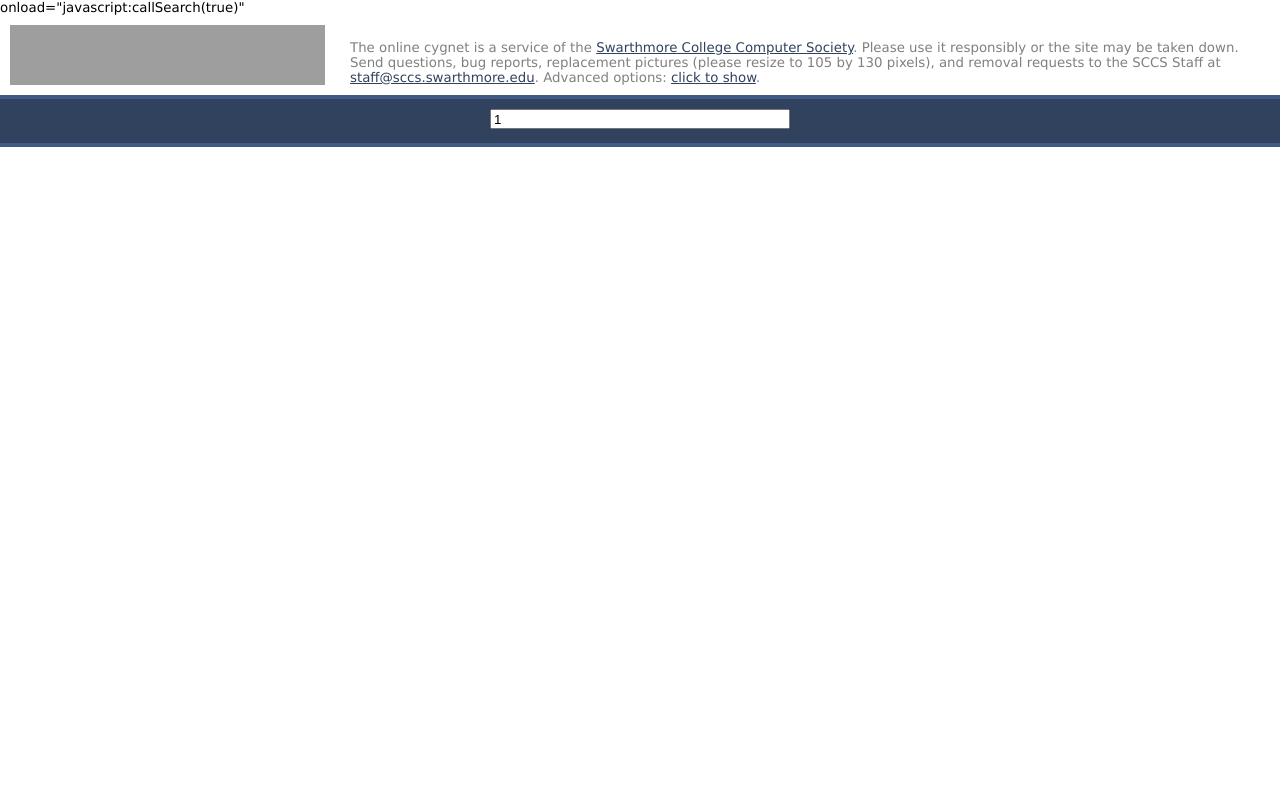
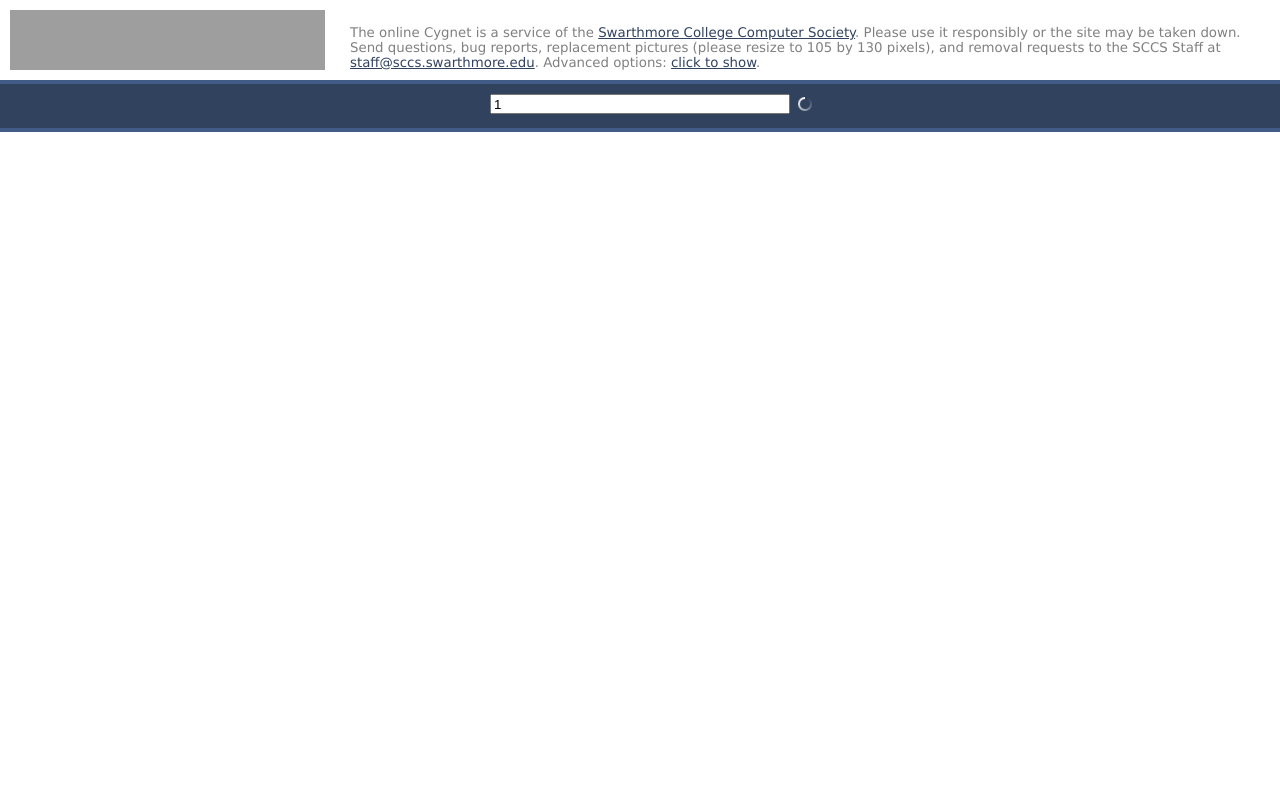
Before and after one commit to swat-sccs/cygnet, a PHP site: page /?terms=1 in a window 1280 px wide. Shown: the top 786 px of the page. Run offline with PHP 8.4, Linux system fonts and the light colour scheme; grey boxes are pictures that could not be loaded.

Commit message:
Fixed bug in index.php onload PHP insertion, updated spinner color scheme.

```diff
--- a/index.php
+++ b/index.php
@@ -13,13 +13,13 @@ if ($_SERVER['SERVER_NAME'] === 'www.sccs.swarthmore.edu') {
   <link rel="stylesheet" href="cygnet.css" type="text/css" media="all"/>
 </head>
 
-<body><?php if (isset($_REQUEST['terms'])) { echo ' onload="javascript:callSearch(true)"'; } ?>
+<body onload="<?php if (isset($_REQUEST['terms'])) { echo 'javascript:callSearch(true)'; } ?>">
 
   <div id="banner">
     <img id="logo" src="media/SCCS_Cygnet_logo.png" />
     <div id="banner-text">
     <br/>
-      The online cygnet is a service of the
+      The online Cygnet is a service of the
       <a href="http://www.sccs.swarthmore.edu/">Swarthmore College Computer Society</a>.
       <!-- <br/>500 College Ave, Swarthmore, PA 19081-1397.-->
       Please use it responsibly or the site may be taken down.
@@ -45,9 +45,9 @@ if ($_SERVER['SERVER_NAME'] === 'www.sccs.swarthmore.edu') {
 	</ul>
       </div>
     </div>
-</div>
+  </div>
 
-<div id="searchbar">
+  <div id="searchbar">
     <form method="get" action="index.php">
       <input id="terms" type="text" name="terms"
 	     onkeyup="javascript:callSearch()"
```
Also changed, not shown: media/spinner.gif, 1 other file.
